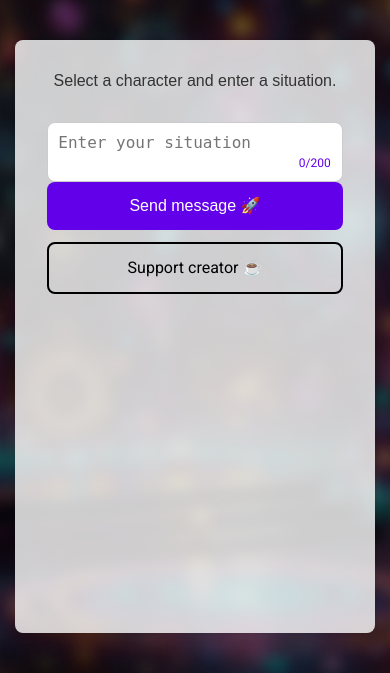
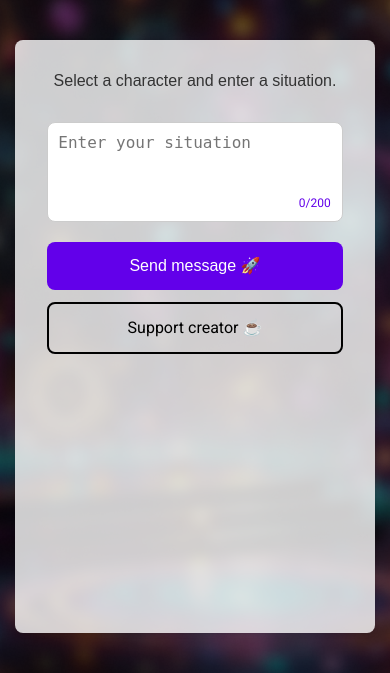
Before and after one commit to his-0203/emotional_flask, a Flask app: template templates/index.html in a window 390 px wide. Shown: the part 112-785 px from the top of the page. Run offline with Flask 3, Linux system fonts and the light colour scheme; the template is opened without the code that fills it, so the values that code supplies are empty; some web fonts are replaced.

Commit message:
textarea-group 화면 사이즈에 따라 margin 변동

```diff
--- a/static/css/styles.css
+++ b/static/css/styles.css
@@ -279,3 +279,10 @@ footer p {
     }
 
 }
+
+@media (max-width: 768px) {
+    .textarea-group{
+        margin-bottom: 20px;
+        min-height: 100px;
+    }
+}
```
